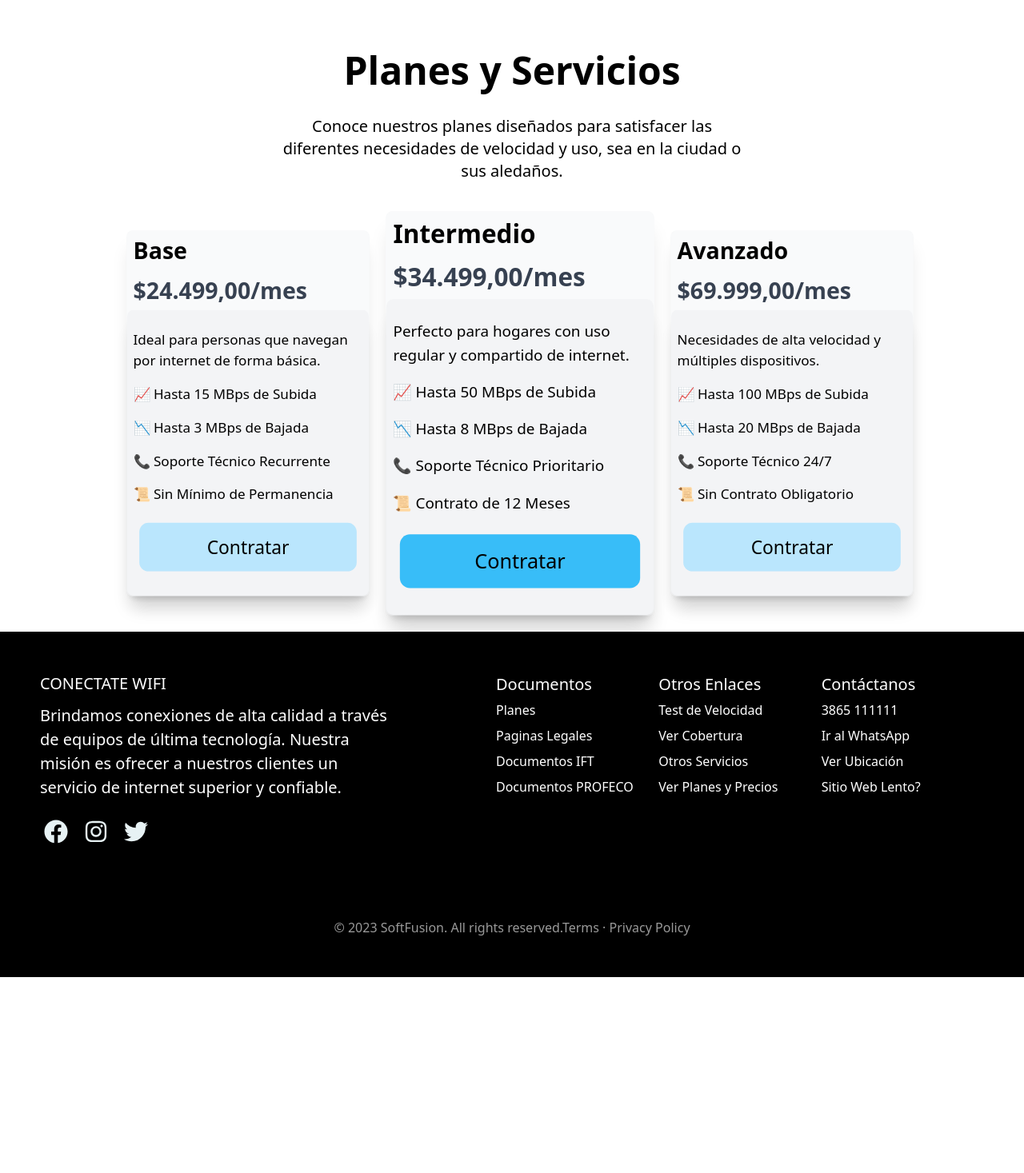
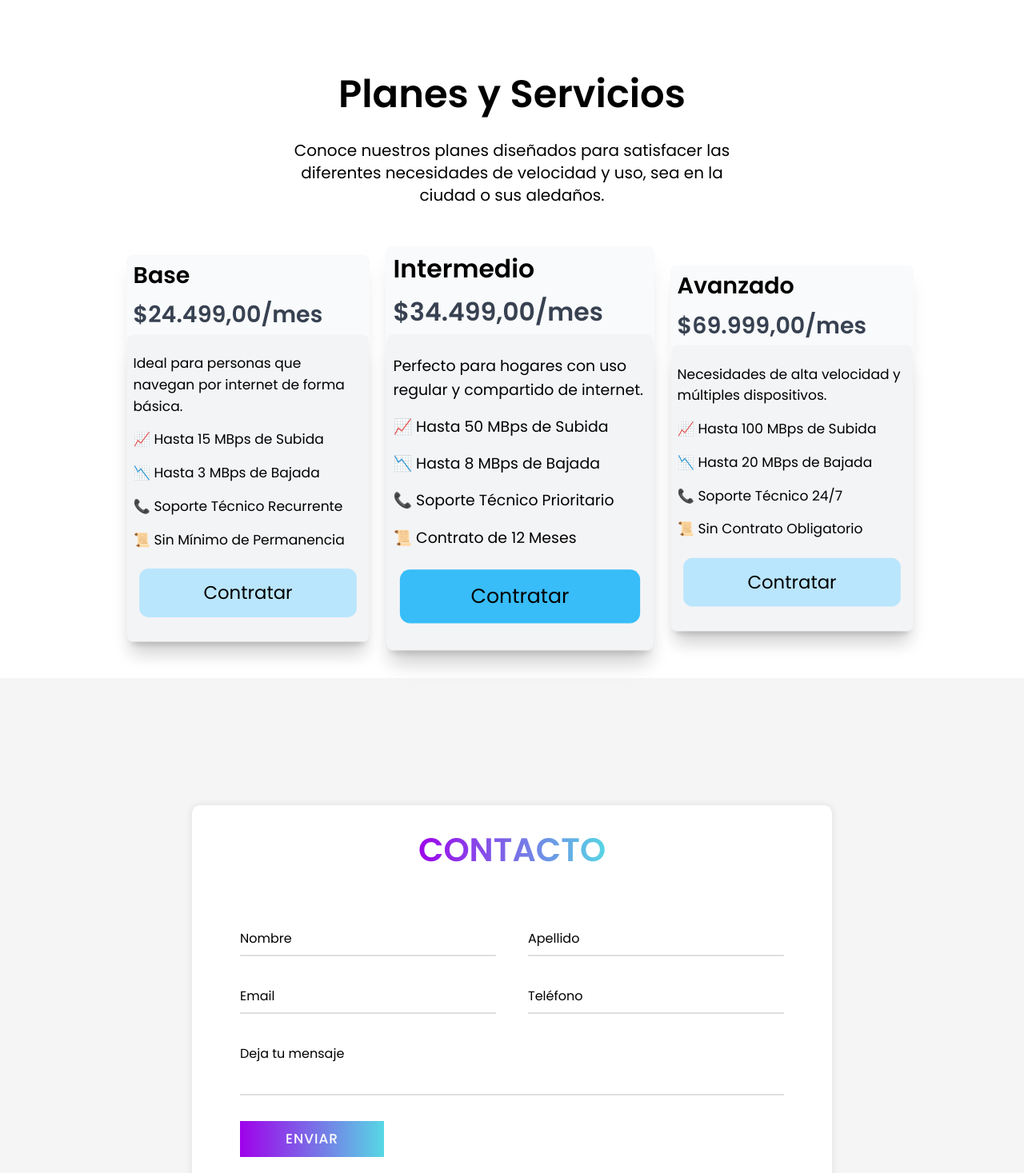
Before and after one commit to SoftFusion-Technologies/ep-cornaglia-ofi, a React (Vite) app: page / in a window 1280 px wide. Shown: the part 1330-2797 px from the top of the page at 80% size. Before the commit the page ends 2552 px from the top, so only its background shows below. Built offline with nearby package versions, Linux system fonts and the light colour scheme.

Commit message:
Se agrega formulario de contacto - posteriormente se agregara Mail JS

```diff
--- a/src/Components/Contact.jsx
+++ b/src/Components/Contact.jsx
@@ -1,9 +1,101 @@
-import React from 'react'
+import React, { useState } from 'react';
+import '../Styles/contact.css';
 
 const Contact = () => {
+  const [formData, setFormData] = useState({
+    firstName: '',
+    lastName: '',
+    email: '',
+    website: '',
+    message: ''
+  });
+
+  const handleChange = (e) => {
+    const { name, value } = e.target;
+    setFormData({ ...formData, [name]: value });
+  };
+
+  const handleSubmit = (e) => {
+    e.preventDefault();
+    console.log('Formulario enviado:', formData);
+  };
+
   return (
-    <div>Contact</div>
-  )
-}
+    <div id="contact" className="main-container">
+      <div className="containerForm">
+        <div className="text">CONTACTO</div>
+        <form onSubmit={handleSubmit}>
+          <div className="form-row">
+            <div className="input-data">
+              <input
+                type="text"
+                name="nombre"
+                value={formData.firstName}
+                onChange={handleChange}
+                required
+              />
+              <div className="underline"></div>
+              <label>Nombre</label>
+            </div>
+            <div className="input-data">
+              <input
+                type="text"
+                name="Apellido"
+                value={formData.lastName}
+                onChange={handleChange}
+                required
+              />
+              <div className="underline"></div>
+              <label>Apellido</label>
+            </div>
+          </div>
+          <div className="form-row">
+            <div className="input-data">
+              <input
+                type="email"
+                name="email"
+                value={formData.email}
+                onChange={handleChange}
+                required
+              />
+              <div className="underline"></div>
+              <label>Email</label>
+            </div>
+            <div className="input-data">
+              <input
+                type="tel"
+                name="tel"
+                value={formData.website}
+                onChange={handleChange}
+                required
+              />
+              <div className="underline"></div>
+              <label>Teléfono</label>
+            </div>
+          </div>
+          <div className="form-row">
+            <div className="input-data textarea">
+              <textarea
+                rows="8"
+                name="message"
+                value={formData.message}
+                onChange={handleChange}
+                required
+              ></textarea>
+              <div className="underline"></div>
+              <label>Deja tu mensaje</label>
+            </div>
+          </div>
+          <div className="form-row submit-btn">
+            <div className="input-data">
+              <div className="inner"></div>
+              <input type="submit" value="Enviar" />
+            </div>
+          </div>
+        </form>
+      </div>
+    </div>
+  );
+};
 
-export default Contact
+export default Contact;
--- a/src/Components/Nav.jsx
+++ b/src/Components/Nav.jsx
@@ -16,6 +16,14 @@ const Nav = () => {
 
   const scrollPlanes = () => {
     const element = document.getElementById('planes');
+    if (element) {
+      element.scrollIntoView({ behavior: 'smooth' });
+    }
+  };
+
+
+  const scrollContact = () => {
+    const element = document.getElementById('contact');
     if (element) {
       element.scrollIntoView({ behavior: 'smooth' });
     }
@@ -73,10 +81,10 @@ const Nav = () => {
                 </button>
               </li>
               <li>
-                <Link
-                  to="/contacto"
+                <button
+                  onClick={scrollContact}
                   className={`text-2xl font-bold ${
-                    location.pathname === '/contacto'
+                    location.pathname === '/ss'
                       ? 'text-custom-blue border-b-4 border-custom-blue hover:border-red-500 hover:text-red-500'
                       : 'text-gray-700 hover:border-b-4 hover:border-red-500 hover:text-red-500'
                   }`}
@@ -85,7 +93,7 @@ const Nav = () => {
                   }}
                 >
                   CONTACTO
-                </Link>
+                </button>
               </li>
               <li>
                 <Link
@@ -166,28 +174,18 @@ const Nav = () => {
             <li>
               <button
                 onClick={scrollPlanes}
-                className={`text-2xl font-bold ${
-                  location.pathname === '/'
-                    ? 'text-custom-blue border-b-4 border-custom-blue hover:border-red-500 hover:text-red-500'
-                    : 'text-gray-700 hover:border-b-4 hover:border-red-500 hover:text-red-500'
-                }`}
-                style={{
-                  paddingBottom: '10px', // Ajusta esto para separar el texto del borde
-                  background: 'none',
-                  border: 'none',
-                  cursor: 'pointer'
-                }}
+                className="text-[rgb(0,148,221)] text-xl font-bold hover:text-red-500"
               >
                 PLANES
               </button>
             </li>
             <li>
-              <Link
-                to="/contacto"
+              <button
+                onClick={scrollContact}
                 className="text-[rgb(0,148,221)] text-xl font-bold hover:text-red-500"
               >
                 CONTACTO
-              </Link>
+              </button>
             </li>
             <li>
               <Link
--- a/src/Pages/Home.jsx
+++ b/src/Pages/Home.jsx
@@ -5,6 +5,7 @@ import CardSection from '../Components/CardSection';
 // import PricingCard from '../Components/PricingCard';
 import Pricing from '../Components/Pricing';
 import Main from '../Components/Main';
+import Contact from '../Components/Contact';
 
 const Home = () => {
   return (
@@ -13,6 +14,7 @@ const Home = () => {
       <CardSection></CardSection>
       <Main></Main>
       <Pricing></Pricing>
+      <Contact></Contact>
     </div>
   );
 }
--- /dev/null
+++ b/src/Styles/contact.css
@@ -0,0 +1,173 @@
+@import url('https://fonts.googleapis.com/css?family=Poppins:400,500,600,700&display=swap');
+*{
+  font-family: 'Poppins', sans-serif;
+  margin: 0;
+  padding: 0;
+  box-sizing: border-box;
+}
+
+/* Contenedor principal para centrar el formulario */
+.main-container {
+  display: flex;
+  justify-content: center;
+  align-items: center;
+  height: 100vh;
+  background-color: #f5f5f5; /* color de fondo para dar contraste */
+}
+
+/* Cambié el nombre del class a containerForm */
+.containerForm{
+  max-width: 800px;
+  background: #fff;
+  width: 800px;
+  padding: 25px 40px 10px 40px;
+  box-shadow: 0px 0px 10px rgba(0,0,0,0.1);
+  border-radius: 10px; /* Opcional: Añade esquinas redondeadas */
+}
+
+.containerForm .text{
+  text-align: center;
+  font-size: 41px;
+  font-weight: 600;
+  font-family: 'Poppins', sans-serif;
+  background: linear-gradient(to right, #56d8e4, #9f01ea, #56d8e4, #9f01ea);
+  background-clip: text;
+  -webkit-background-clip: text;
+  color: transparent;
+}
+
+.containerForm form{
+  padding: 30px 0 0 0;
+}
+
+.containerForm form .form-row{
+  display: flex;
+  margin: 32px 0;
+}
+
+form .form-row .input-data{
+  width: 100%;
+  height: 40px;
+  margin: 0 20px;
+  position: relative;
+}
+
+form .form-row .textarea{
+  height: 70px;
+}
+
+.input-data input,
+.textarea textarea{
+  display: block;
+  width: 100%;
+  height: 100%;
+  border: none;
+  font-size: 17px;
+  border-bottom: 2px solid rgba(0,0,0, 0.12);
+}
+
+.input-data input:focus ~ label,
+.textarea textarea:focus ~ label,
+.input-data input:valid ~ label,
+.textarea textarea:valid ~ label{
+  transform: translateY(-20px);
+  font-size: 14px;
+  color: #3498db;
+}
+
+.textarea textarea{
+  resize: none;
+  padding-top: 10px;
+}
+
+.input-data label{
+  position: absolute;
+  pointer-events: none;
+  bottom: 10px;
+  font-size: 16px;
+  transition: all 0.3s ease;
+}
+
+.textarea label{
+  width: 100%;
+  bottom: 40px;
+  background: #fff;
+}
+
+.input-data .underline{
+  position: absolute;
+  bottom: 0;
+  height: 2px;
+  width: 100%;
+}
+
+.input-data .underline:before{
+  position: absolute;
+  content: "";
+  height: 2px;
+  width: 100%;
+  background: #3498db;
+  transform: scaleX(0);
+  transform-origin: center;
+  transition: transform 0.3s ease;
+}
+
+.input-data input:focus ~ label,
+.textarea textarea:focus ~ label,
+.input-data input:valid ~ label,
+.textarea textarea:valid ~ label {
+  transform: translateY(-30px); /* Ajusta el valor para subir más la etiqueta */
+  font-size: 14px;
+  color: #3498db;
+}
+
+
+.submit-btn .input-data{
+  overflow: hidden;
+  height: 45px!important;
+  width: 25%!important;
+}
+
+.submit-btn .input-data .inner{
+  height: 100%;
+  width: 300%;
+  position: absolute;
+  left: -100%;
+  background: linear-gradient(to right, #56d8e4, #9f01ea, #56d8e4, #9f01ea);
+  transition: all 0.4s;
+}
+
+.submit-btn .input-data:hover .inner{
+  left: 0;
+}
+
+.submit-btn .input-data input{
+  background: none;
+  border: none;
+  color: #fff;
+  font-size: 17px;
+  font-weight: 500;
+  text-transform: uppercase;
+  letter-spacing: 1px;
+  cursor: pointer;
+  position: relative;
+  z-index: 2;
+}
+
+@media (max-width: 700px) {
+  .containerForm .text{
+    font-size: 30px;
+  }
+  .containerForm form{
+    padding: 10px 0 0 0;
+  }
+  .containerForm form .form-row{
+    display: block;
+  }
+  form .form-row .input-data{
+    margin: 35px 0!important;
+  }
+  .submit-btn .input-data{
+    width: 40%!important;
+  }
+}
```
